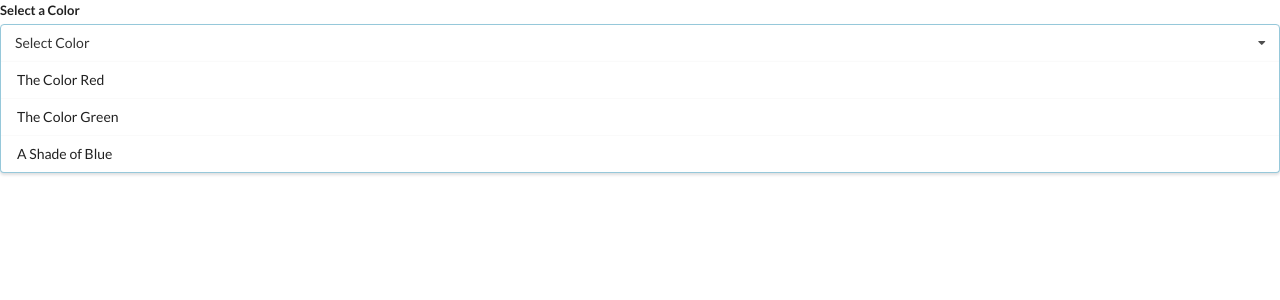
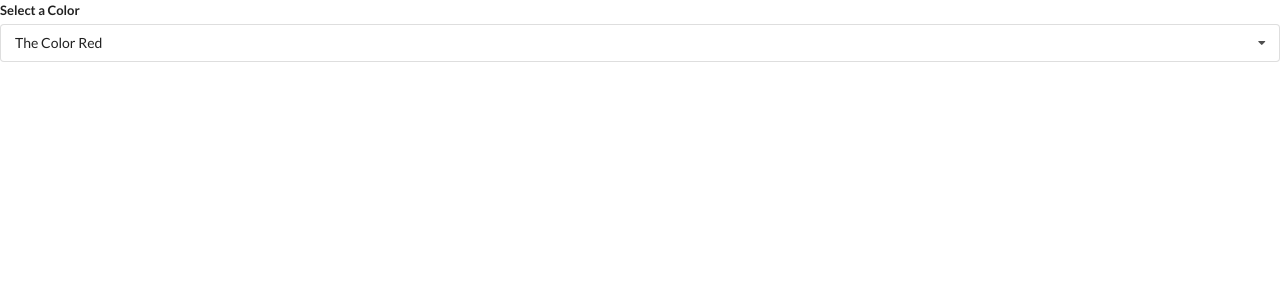
Before and after one commit to PetarDimitrov86/Modern-React-with-Redux, a React (Create React App) app in the folder widgets/: page / in a window 1280 px wide. Shown: the top 300 px of the page. Built offline with nearby package versions, Linux system fonts and the light colour scheme.

Commit message:
minor functionality tweaks

```diff
--- a/widgets/src/App.js
+++ b/widgets/src/App.js
@@ -1,5 +1,5 @@
 /* eslint-disable import/no-anonymous-default-export */
-import React from 'react';
+import React, { useState } from 'react';
 import Accordion from './components/Accordion';
 import Search from './components/Search';
 import Dropdown from './components/Dropdown';
@@ -35,10 +35,15 @@
 ]
 
 export default () => {
+    const [selected, setSelected] = useState(options[0]);
+
     return (
     <div>
         {/* <Accordion items={items}/> */}
         {/* <Search /> */}
-        <Dropdown options={options} />
+        <Dropdown
+        selected={selected}
+        onSelectedChange={setSelected}
+        options={options} />
     </div>)
 };
--- a/widgets/src/components/Dropdown.js
+++ b/widgets/src/components/Dropdown.js
@@ -1,9 +1,18 @@
-import React from 'react';
+import React, { useState } from 'react';
 
-const Dropdown = ({ options }) => {
+const Dropdown = ({ options, selected, onSelectedChange }) => {
+    const [open, setOpen] = useState(false);
+
     const renderedOptions = options.map((option) => {
+        if (option.value === selected.value) {
+            return null;
+        }
+
         return (
-            <div key={option.value} className="item">
+            <div
+                key={option.value}
+                className="item"
+                onClick={() => onSelectedChange(option)}>
                 {option.label}
             </div>
         );
@@ -15,12 +24,14 @@
                 <label className="label">
                     Select a Color
                 </label>
-                <div className="ui selection dropdown visible active">
+                <div
+                onClick={() => setOpen(!open)}
+                className={`ui selection dropdown ${open ? 'visible active' : ''}`}>
                     <i className="dropdown icon"></i>
                     <div className="text">
-                        Select Color
+                        {selected.label}
                     </div>
-                    <div className="menu visible transition">
+                    <div className={`menu ${open ? 'visible transition' : ''}`}>
                         {renderedOptions}
                     </div>
                 </div>
```
